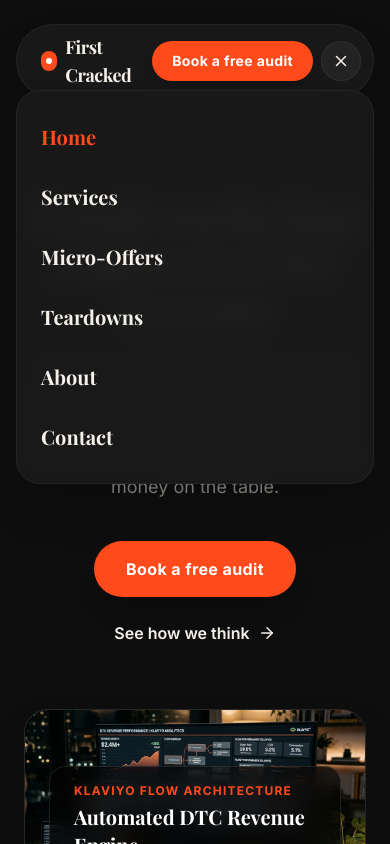
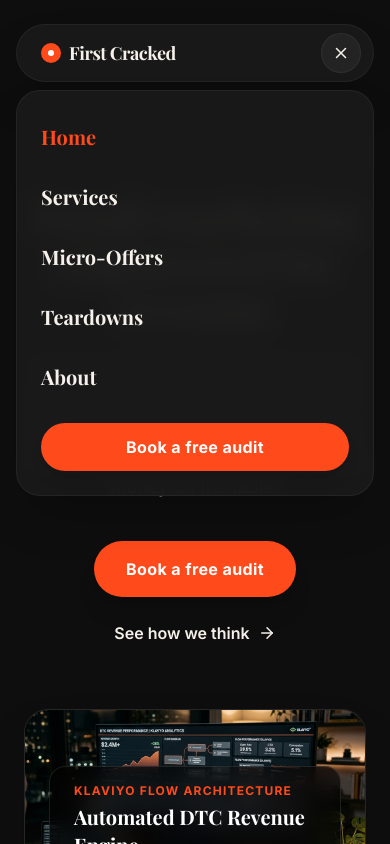
Before and after one commit to thedanielwilliams/firstcracked, a Next.js app: page / in a window 390 px wide. Both pictures are taken after a click on the button "Toggle menu". Shown: the top 844 px of the page. Built offline with nearby package versions, Linux system fonts and the light colour scheme; a web font is replaced by a local one.

Commit message:
Hide header CTA button on mobile view to avoid duplicate buttons

```diff
--- a/src/components/Header.tsx
+++ b/src/components/Header.tsx
@@ -62,8 +62,8 @@
 
         {/* Action Buttons */}
         <div className="flex items-center gap-2 pr-1">
-          {/* Book a Free Audit Button */}
-          <Button asChild className="h-[40px] px-5 text-sm bg-[#FF4A1C] text-white hover:bg-[#E03E15] rounded-full font-bold shadow-lg">
+          {/* Book a Free Audit Button (Desktop only) */}
+          <Button asChild className="hidden md:inline-flex h-[40px] px-5 text-sm bg-[#FF4A1C] text-white hover:bg-[#E03E15] rounded-full font-bold shadow-lg">
             <Link href="/contact">Book a free audit</Link>
           </Button>
 
@@ -81,7 +81,7 @@
       {/* Mobile Menu Overlay */}
       {isOpen && (
         <div className="fixed inset-x-4 top-[90px] bg-[#1A1A1A]/95 backdrop-blur-md rounded-3xl shadow-2xl border border-white/5 z-40 p-6 flex flex-col pointer-events-auto md:hidden animate-in fade-in slide-in-from-top-4 duration-200">
-          <nav className="flex flex-col gap-4 text-xl font-bold font-heading">
+          <nav className="flex flex-col gap-4 text-xl font-bold font-heading mb-6">
             {links.map((link) => (
               <Link
                 key={link.href}
@@ -93,15 +93,11 @@
                 {link.label}
               </Link>
             ))}
-            <Link
-              href="/contact"
-              className={`py-2 transition-colors ${
-                pathname === "/contact" ? "text-[var(--color-brand-accent)]" : "text-[var(--color-brand-offwhite)]"
-              }`}
-            >
-              Contact
-            </Link>
           </nav>
+
+          <Button asChild className="w-full h-12 bg-[#FF4A1C] text-white hover:bg-[#E03E15] rounded-full font-bold text-base shadow-lg">
+            <Link href="/contact">Book a free audit</Link>
+          </Button>
         </div>
       )}
     </header>
```
